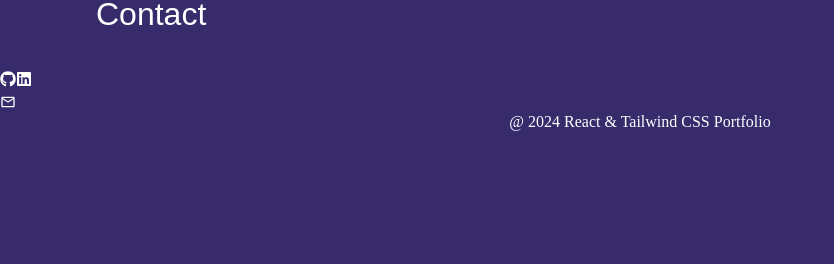
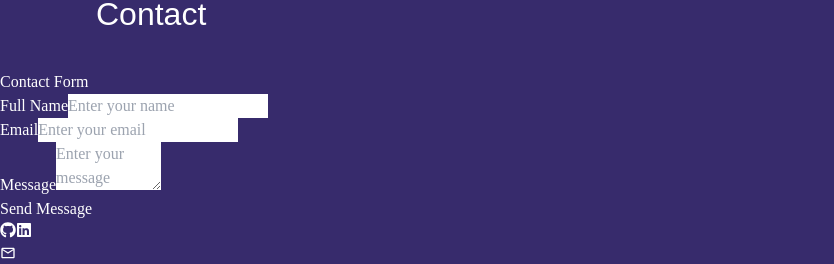
Before and after one commit to benkyli/portfolio, a React (Vite) app: page / in a window 1280 px wide. Shown: the part 2982-3246 px from the top of the page, without its empty margins (0-834 px from the left). Before the commit the page ends 3116 px from the top, so only its background shows below. Built offline with nearby package versions, Linux system fonts and the light colour scheme.

Commit message:
added html for contact form and labelled css sections

```diff
--- a/src/Contact.jsx
+++ b/src/Contact.jsx
@@ -16,7 +16,7 @@ export default function Contact() {
                 <button onClick={() => openInNewTab('https://github.com/benkyli')}><FaGithub /></button>
                 <button onClick={() => openInNewTab('https://www.linkedin.com/in/benjamin-li-73b622295')}><FaLinkedin /></button>
                 <a href='mailto:benjaminli@hotmail.ca'>
-                    <MdOutlineEmail />
+                    <MdOutlineEmail /> benjaminli@hotmail.ca
                 </a>
             </div>
         </div>
--- a/src/ContactForm.jsx
+++ b/src/ContactForm.jsx
@@ -1,7 +1,20 @@
 export default function ContactForm() {
     return (
         <form>
-
+            <p>Contact Form</p>
+            <div>
+                <label for='name'>Full Name</label>
+                <input type='text' placeholder='Enter your name' name='name' required />
+            </div>
+            <div>
+                <label for='email'>Email</label>
+                <input type='text' placeholder='Enter your email' name='email' required/>
+            </div>
+            <div>
+                <label for='message'>Message</label>
+                <textarea name='message' placeholder='Enter your message' cols='10' rows='2'></textarea>
+            </div>
+            <button type='sumbit'>Send Message</button>
         </form>
     )
 }
--- a/src/css/index.css
+++ b/src/css/index.css
@@ -2,6 +2,7 @@
 @tailwind components;
 @tailwind utilities;
 
+/* global styles */
 * {
     padding: 0;
     margin: 0;
@@ -38,6 +39,7 @@ button:hover {
     margin: 2em 2em 0;
 }
 
+/* header + nav section */
 .navbar {
     display: flex;
     width: 100%;
@@ -51,7 +53,7 @@ button:hover {
 }
 
 .navbar::before {
-    /* this is to allow for nested backdrop blurs */
+    /* this enables nested backdrop blurs */
     content: '';
     position: absolute;
     backdrop-filter: blur(10px);
@@ -111,6 +113,7 @@ button:hover {
     }
 }
 
+/* hero section */
 .hero {
     overflow: auto;
     position: static;
@@ -154,6 +157,7 @@ button:hover {
     align-items: center;
 }
 
+/* project section */
 .project-card-container {
     padding: 2em;
     margin: 2.5em;
```
